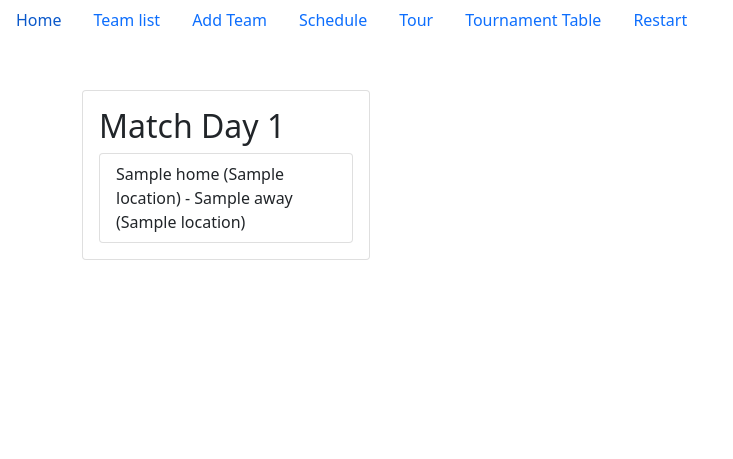
After one commit to neplak/soccer_model, a Python web app: template templates/results-c.jinja2 in a window 1280 px wide. The commit adds this page. Shown: the top 459 px of the page, without its empty margins (0-733 px from the left). Run offline with Jinja, Linux system fonts and the light colour scheme; the template is opened without the code that fills it: most values are stand-ins (such as "Sample title", 1, 10 or a date in 2020).

Commit message:
new views added

```diff
--- a/templates/base.jinja2
+++ b/templates/base.jinja2
@@ -13,7 +13,7 @@
   <a class="nav-link active" aria-current="page" href={{url_for("displayTeamlist")}}>Team list</a>
   <a class="nav-link" href="{{url_for("teamCreate")}}">Add Team</a>
   <a class="nav-link" href="{{url_for("generateSchedule")}}">Schedule</a>
-  <a class="nav-link" href="{{url_for("playTour")}}">Tour</a>
+  <a class="nav-link" href="{{url_for("playTour",view="c")}}">Tour</a>
   <a class="nav-link" href="{{url_for("tournamentTable")}}">Tournament Table</a>
   <a class="nav-link" href="{{url_for("restart")}}">Restart</a>
 </nav>
--- /dev/null
+++ b/templates/macros.jinja2
@@ -0,0 +1,51 @@
+{% macro team_info(team) %}
+    {{team.name}} ({{team.location}})
+{% endmacro %}
+
+
+{% macro game_title(home, away) %}
+        {{team_info(home)}}-{{team_info(away)}}
+{%- endmacro %}
+
+{% macro game_info(game) %}
+        {{game_title(game.home,game.away)}}
+        {% if game.completed %}
+            <br>
+            {{game.score[0]}}:{{game.score[1]}} ({{game.score1[0]}}:{{game.score1[1]}})
+        {% endif %}
+{%- endmacro %}
+
+{% macro tour_info(tour,gamelist) %}
+<div class="col-sm-2">
+  <button class="btn btn-primary" type="button" data-bs-toggle="modal" aria-labelledby="exampleModalLabel" data-bs-target="#collapse{{tour}}">
+    Match Day {{tour}}
+  </button>
+</div>
+
+<div class="modal fade" id="collapse{{tour}}" tabindex="-1" aria-labelledby="exampleModalLabel" aria-hidden="true">
+    <div class="modal-dialog">
+        <div class="modal-content">
+            <div class="modal-header">
+                <h5 class="modal-title" id="exampleModalLabel">Match Day {{tour}} </h5>
+                <button type="button" class="btn-close" data-bs-dismiss="modal" aria-label="Close"></button>
+            </div>
+            <div class="modal-body">
+                {% for game in gamelist %}
+
+                    <div class="card card-body" style="width:30rem;">
+                        {{game_info(game)}}
+                    </div>
+
+            {% endfor %}
+
+            </div>
+
+            <div class="modal-footer">
+                <button type="button" class="btn btn-secondary" data-bs-dismiss="modal">Close</button>
+            </div>
+        </div>
+    </div>
+</div>
+
+
+{% endmacro %}
--- a/templates/results-a.jinja2
+++ b/templates/results-a.jinja2
@@ -1,6 +1,7 @@
 {% extends "base.jinja2" %}
 {% block content %}
 
+{% from 'macros.jinja2' import game_info %}
 <div class="accordion" id="accordionExample">
 {%if gameschedule.toursPlayed %}
     {% for tour in gameschedule.toursPlayed %}
@@ -15,9 +16,7 @@
             <ol class="list-group">
             {% for game in tour %}
                 <li class="list-group-item">
-                    {{game.home.name}}({{game.home.location}})-{{game.away.name}}({{game.away.location}})
-                    <br>
-                    {{game.score[0]}}:{{game.score[1]}}({{game.score1[0]}}:{{game.score1[1]}})
+                    {{game_info(game)}}
                 </li>
             {% endfor %}
             </ol>
--- /dev/null
+++ b/templates/results-c.jinja2
@@ -0,0 +1,40 @@
+{% extends "base.jinja2" %}
+{% block content %}
+
+{% from 'macros.jinja2' import game_info %}
+
+<div id="carouselResults" class="carousel slide" data-bs-ride="carousel" style="margin-top: 50px;">
+  <div class="carousel-inner" style="height: 900px;">
+  {%if gameschedule.toursPlayed %}
+    {% for tour in gameschedule.toursPlayed %}
+        {% if loop.index == 1 %}
+            <div class="carousel-item active">
+        {% else %}
+            <div class="carousel-item">
+        {% endif%}
+        <div class="card" style="width: 18rem;">
+            <div class="card-body">
+                <h2 class="card-title">Match Day {{loop.index}}</h2>
+            <ol class="list-group">
+            {% for game in tour %}
+                <li class="list-group-item">
+                    {{game_info(game)}}
+                </li>
+            {% endfor %}
+            </ol>
+        </div>
+        </div>
+    {% endfor %}
+{% endif %}
+</div>
+<button class="carousel-control-prev" type="button" data-bs-target="#carouselResults"  data-bs-slide="prev">
+    <span class="carousel-control-prev-icon" aria-hidden="true"></span>
+    <span class="visually-hidden">Предыдущий</span>
+  </button>
+  <button class="carousel-control-next" type="button" data-bs-target="#carouselResults"  data-bs-slide="next">
+    <span class="carousel-control-next-icon" aria-hidden="true"></span>
+    <span class="visually-hidden">Следующий</span>
+  </button>
+</div>
+    {# a comment #}
+{% endblock %}
--- a/templates/schedule.jinja2
+++ b/templates/schedule.jinja2
@@ -1,5 +1,6 @@
 {% extends "base.jinja2" %}
 {% block content %}
+    {% from 'macros.jinja2' import game_title %}
     <ul class="list-group">
     {%if schedule.matchDays %}
         {% for matchday in schedule.matchDays %}
@@ -8,9 +9,7 @@
             {% for game in matchday %}
                 <li class="list-group-item-info">
                 <span class="badge text-white bg-dark rounded-pill">
-                {{schedule.teamList[game[0]].name}}({{schedule.teamList[game[0]].location}})
-                -
-                {{schedule.teamList[game[1]].name}}({{schedule.teamList[game[1]].location}})
+                    {{game_title(schedule.teamList[game[0]],schedule.teamList[game[1]])}}
                 </span>
                 </li>
             {% endfor %}
```
Also changed, not shown: data/rfpl.json (+12 -12 lines), templates/index.jinja2 (+16 -4 lines), templates/results.jinja2 (+5 -13 lines), test_soccer.py (+6 -1 lines).
